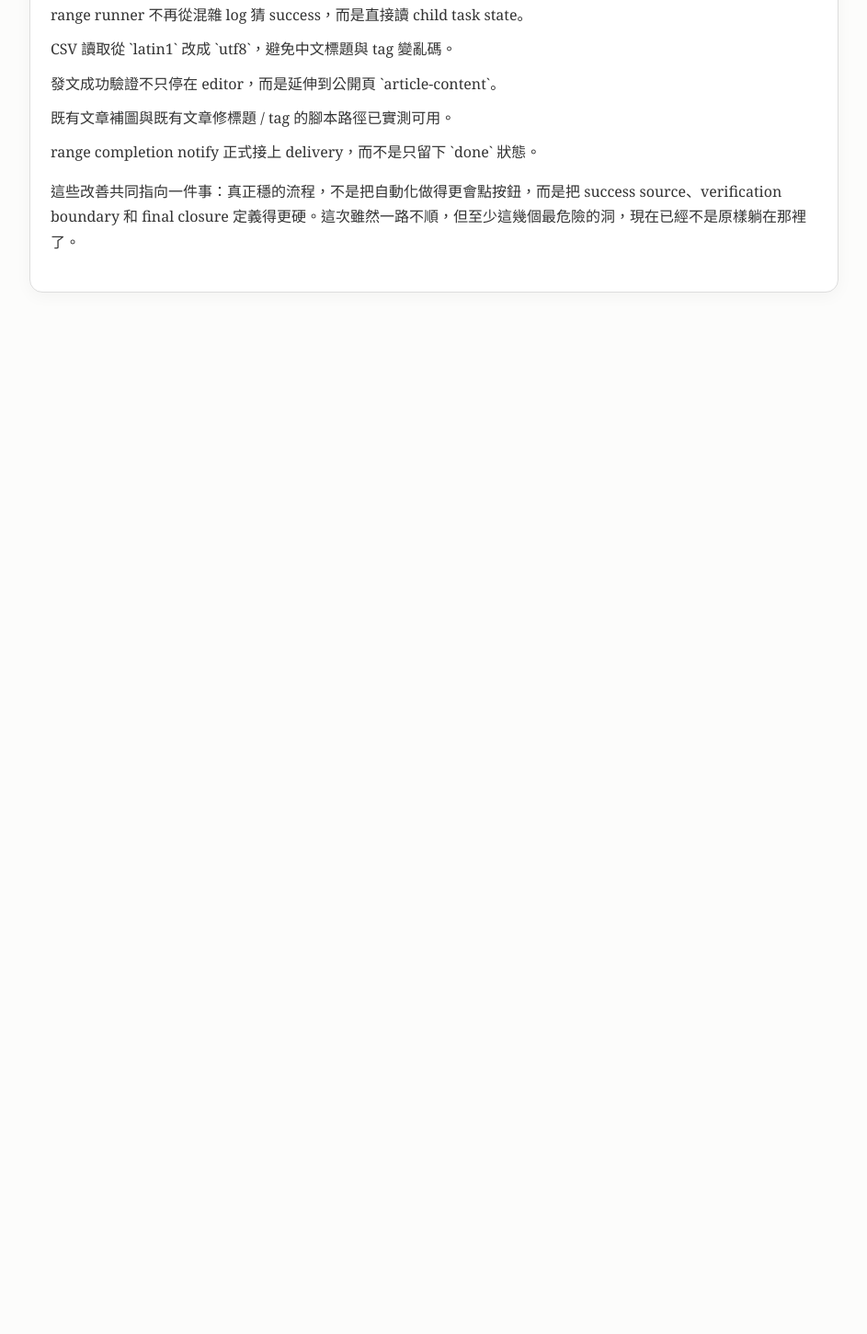
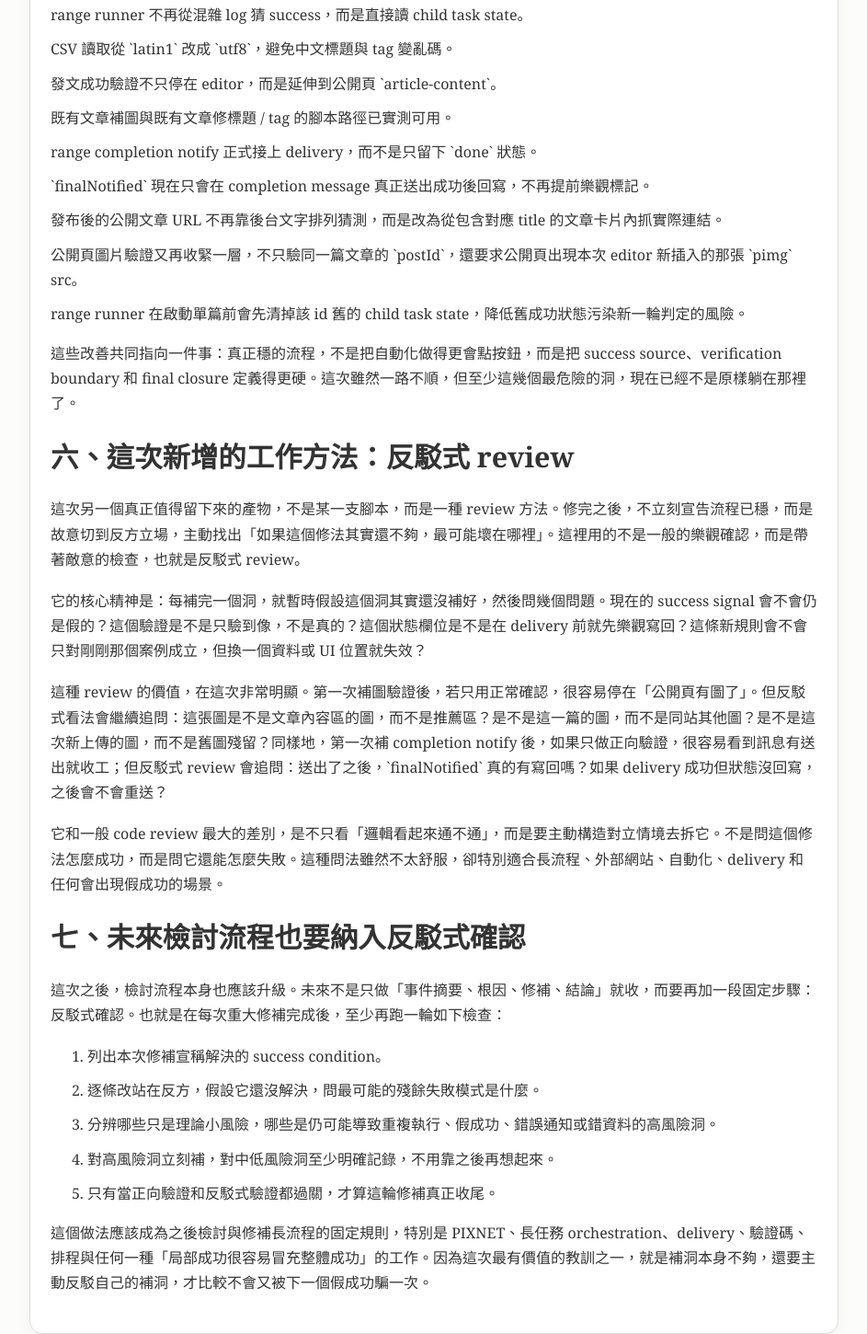
Before and after one commit to alantong-claw/novel-site, a plain HTML site: page tech-2026-04-28-false-success-and-closure.html in a window 1280 px wide. Shown: the part 1863-3313 px from the top of the page at 92% size, without its empty margins (168-1111 px from the left). Before the commit the page ends 2261 px from the top, so only its background shows below. Drawn offline with Linux system fonts and the light colour scheme.

Commit message:
Expand PIXNET tech note with adversarial review method

```diff
--- a/tech-2026-04-28-false-success-and-closure.html
+++ b/tech-2026-04-28-false-success-and-closure.html
@@ -40,8 +40,29 @@
       <li>發文成功驗證不只停在 editor，而是延伸到公開頁 `article-content`。</li>
       <li>既有文章補圖與既有文章修標題 / tag 的腳本路徑已實測可用。</li>
       <li>range completion notify 正式接上 delivery，而不是只留下 `done` 狀態。</li>
+      <li>`finalNotified` 現在只會在 completion message 真正送出成功後回寫，不再提前樂觀標記。</li>
+      <li>發布後的公開文章 URL 不再靠後台文字排列猜測，而是改為從包含對應 title 的文章卡片內抓實際連結。</li>
+      <li>公開頁圖片驗證又再收緊一層，不只驗同一篇文章的 `postId`，還要求公開頁出現本次 editor 新插入的那張 `pimg` src。</li>
+      <li>range runner 在啟動單篇前會先清掉該 id 舊的 child task state，降低舊成功狀態污染新一輪判定的風險。</li>
     </ul>
     <p>這些改善共同指向一件事：真正穩的流程，不是把自動化做得更會點按鈕，而是把 success source、verification boundary 和 final closure 定義得更硬。這次雖然一路不順，但至少這幾個最危險的洞，現在已經不是原樣躺在那裡了。</p>
+
+    <h2>六、這次新增的工作方法：反駁式 review</h2>
+    <p>這次另一個真正值得留下來的產物，不是某一支腳本，而是一種 review 方法。修完之後，不立刻宣告流程已穩，而是故意切到反方立場，主動找出「如果這個修法其實還不夠，最可能壞在哪裡」。這裡用的不是一般的樂觀確認，而是帶著敵意的檢查，也就是反駁式 review。</p>
+    <p>它的核心精神是：每補完一個洞，就暫時假設這個洞其實還沒補好，然後問幾個問題。現在的 success signal 會不會仍是假的？這個驗證是不是只驗到像，不是真的？這個狀態欄位是不是在 delivery 前就先樂觀寫回？這條新規則會不會只對剛剛那個案例成立，但換一個資料或 UI 位置就失效？</p>
+    <p>這種 review 的價值，在這次非常明顯。第一次補圖驗證後，若只用正常確認，很容易停在「公開頁有圖了」。但反駁式看法會繼續追問：這張圖是不是文章內容區的圖，而不是推薦區？是不是這一篇的圖，而不是同站其他圖？是不是這次新上傳的圖，而不是舊圖殘留？同樣地，第一次補 completion notify 後，如果只做正向驗證，很容易看到訊息有送出就收工；但反駁式 review 會追問：送出了之後，`finalNotified` 真的有寫回嗎？如果 delivery 成功但狀態沒回寫，之後會不會重送？</p>
+    <p>它和一般 code review 最大的差別，是不只看「邏輯看起來通不通」，而是要主動構造對立情境去拆它。不是問這個修法怎麼成功，而是問它還能怎麼失敗。這種問法雖然不太舒服，卻特別適合長流程、外部網站、自動化、delivery 和任何會出現假成功的場景。</p>
+
+    <h2>七、未來檢討流程也要納入反駁式確認</h2>
+    <p>這次之後，檢討流程本身也應該升級。未來不是只做「事件摘要、根因、修補、結論」就收，而要再加一段固定步驟：反駁式確認。也就是在每次重大修補完成後，至少再跑一輪如下檢查：</p>
+    <ol>
+      <li>列出本次修補宣稱解決的 success condition。</li>
+      <li>逐條改站在反方，假設它還沒解決，問最可能的殘餘失敗模式是什麼。</li>
+      <li>分辨哪些只是理論小風險，哪些是仍可能導致重複執行、假成功、錯誤通知或錯資料的高風險洞。</li>
+      <li>對高風險洞立刻補，對中低風險洞至少明確記錄，不用靠之後再想起來。</li>
+      <li>只有當正向驗證和反駁式驗證都過關，才算這輪修補真正收尾。</li>
+    </ol>
+    <p>這個做法應該成為之後檢討與修補長流程的固定規則，特別是 PIXNET、長任務 orchestration、delivery、驗證碼、排程與任何一種「局部成功很容易冒充整體成功」的工作。因為這次最有價值的教訓之一，就是補洞本身不夠，還要主動反駁自己的補洞，才比較不會又被下一個假成功騙一次。</p>
   </article>
 </body>
 </html>
```
